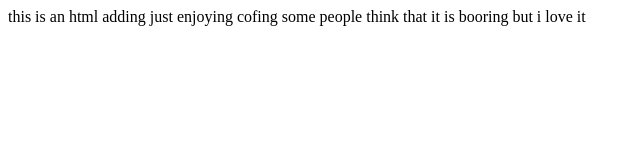
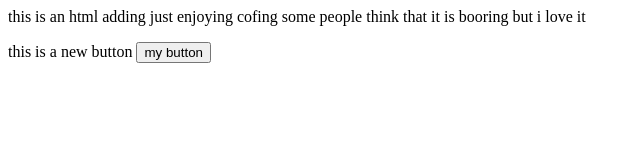
Before and after one commit to qaisranicode007/local-repo, a plain HTML site: page index.html in a window 1280 px wide. Shown: the whole page, without its empty margins (0-640 px from the left). Drawn offline with Linux system fonts and the light colour scheme.

Commit message:
adding button

```diff
--- a/index.html
+++ b/index.html
@@ -1 +1,2 @@
 <p>this is an html adding just enjoying cofing some people think that it is booring but i love it</p>
+this is a new button <button>my button</button>
```
